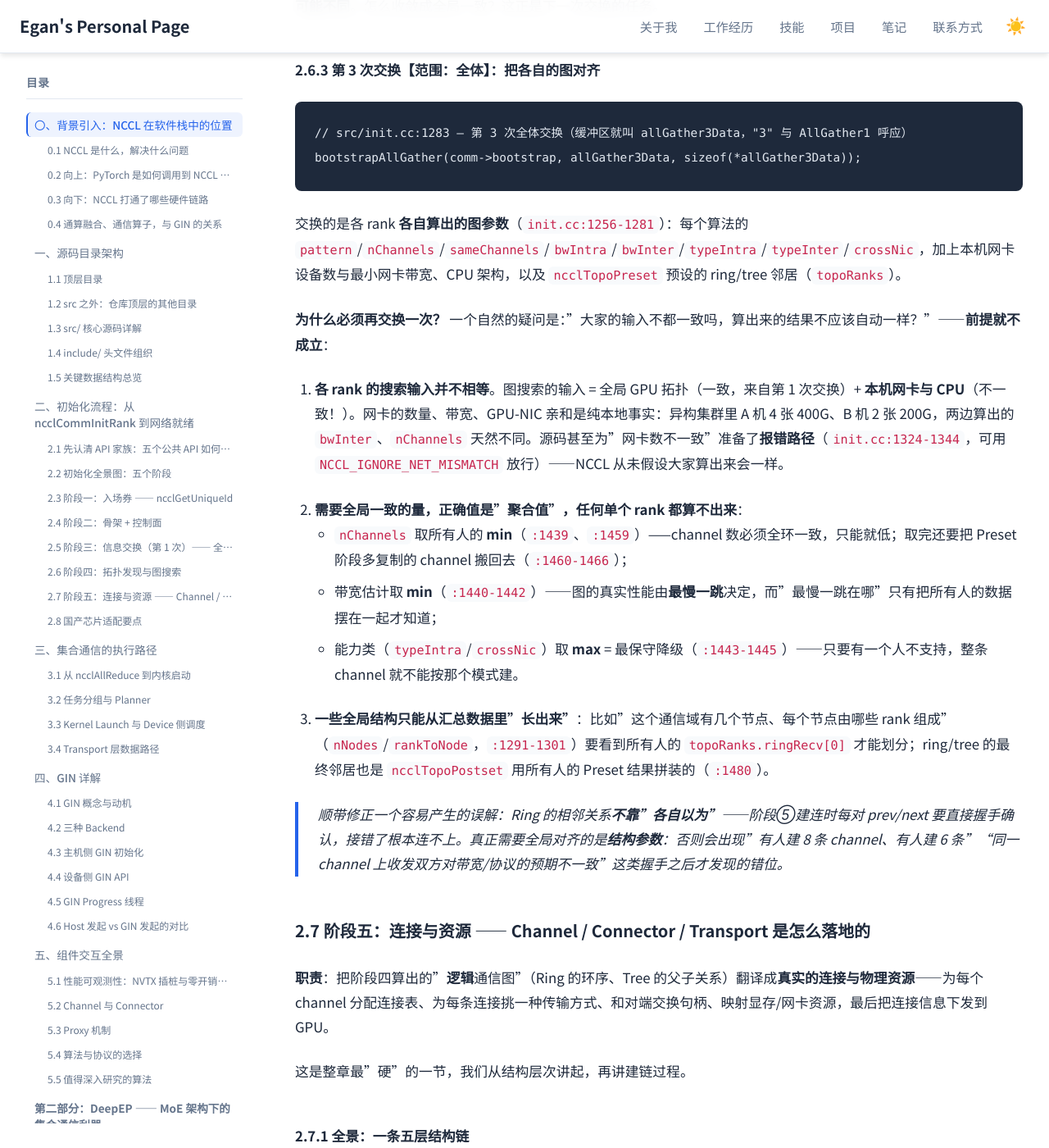
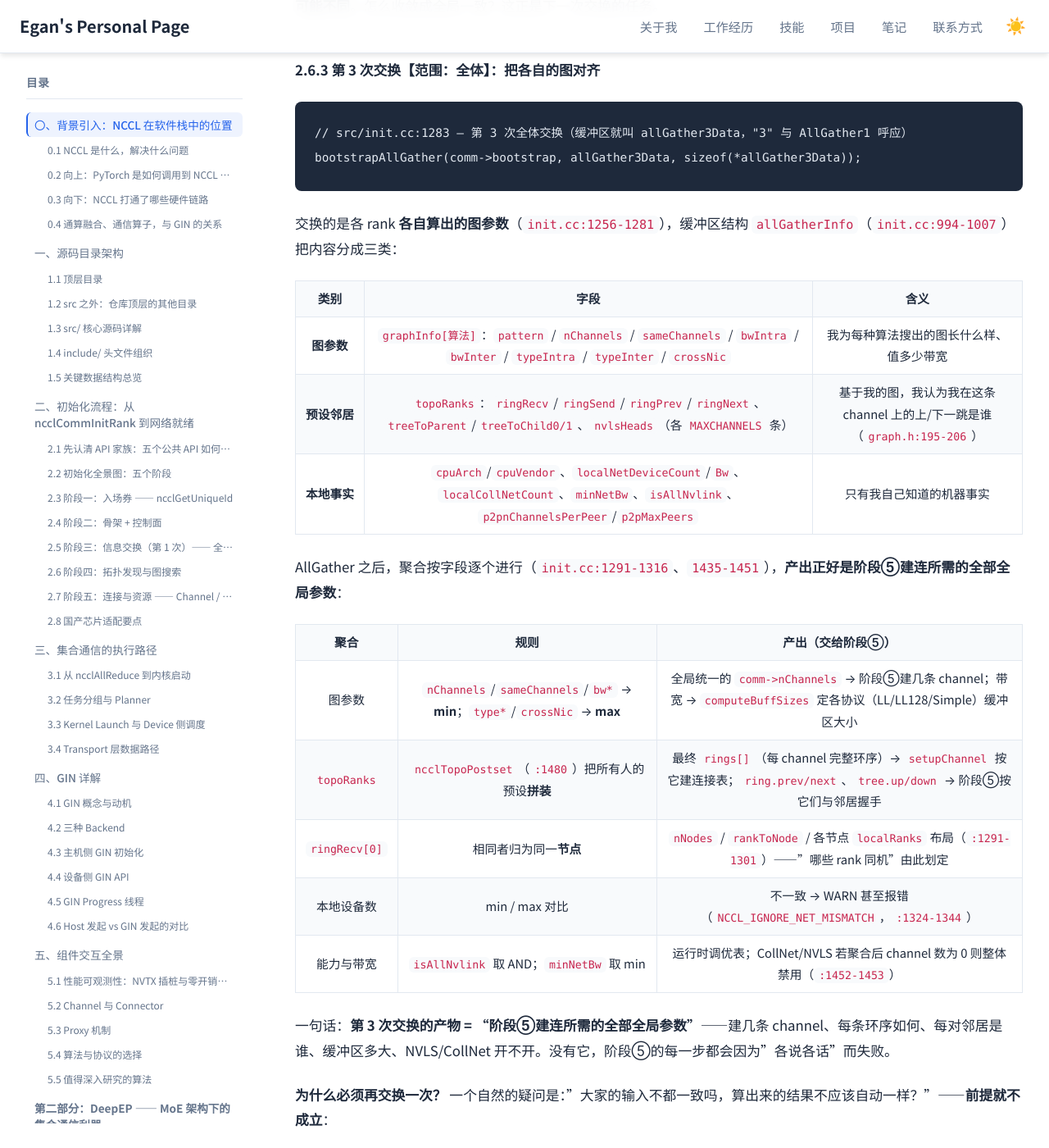
Before and after one commit to Lejun-Hu/Lejun-Hu.github.io, a Jekyll site: the page built from _notes/2026-8-24-nccl-source-study.md, in a window 1280 px wide and 1400 px high, scrolled down 51524 px. Shown: the whole window at 82% size. Built offline with Jekyll 4.4.1, drawn with Linux system fonts in a browser that asks for light colours.

Commit message:
note: detail allGather3 contents, aggregation rules and stage-5 outputs

````diff
--- a/_notes/2026-8-24-nccl-source-study.md
+++ b/_notes/2026-8-24-nccl-source-study.md
@@ -1311,7 +1311,25 @@ ncclTopoCompute(comm->topo, nvlsGraph);
 bootstrapAllGather(comm->bootstrap, allGather3Data, sizeof(*allGather3Data));
 ```
 
-交换的是各 rank **各自算出的图参数**（`init.cc:1256-1281`）：每个算法的 `pattern`/`nChannels`/`sameChannels`/`bwIntra`/`bwInter`/`typeIntra`/`typeInter`/`crossNic`，加上本机网卡设备数与最小网卡带宽、CPU 架构，以及 `ncclTopoPreset` 预设的 ring/tree 邻居（`topoRanks`）。
+交换的是各 rank **各自算出的图参数**（`init.cc:1256-1281`），缓冲区结构 `allGatherInfo`（`init.cc:994-1007`）把内容分成三类：
+
+| 类别 | 字段 | 含义 |
+|------|------|------|
+| **图参数** | `graphInfo[算法]`：`pattern` / `nChannels` / `sameChannels` / `bwIntra` / `bwInter` / `typeIntra` / `typeInter` / `crossNic` | 我为每种算法搜出的图长什么样、值多少带宽 |
+| **预设邻居** | `topoRanks`：`ringRecv`/`ringSend`/`ringPrev`/`ringNext`、`treeToParent`/`treeToChild0/1`、`nvlsHeads`（各 `MAXCHANNELS` 条） | 基于我的图，我认为我在这条 channel 上的上/下一跳是谁（`graph.h:195-206`） |
+| **本地事实** | `cpuArch`/`cpuVendor`、`localNetDeviceCount`/`Bw`、`localCollNetCount`、`minNetBw`、`isAllNvlink`、`p2pnChannelsPerPeer`/`p2pMaxPeers` | 只有我自己知道的机器事实 |
+
+AllGather 之后，聚合按字段逐个进行（`init.cc:1291-1316`、`1435-1451`），**产出正好是阶段⑤建连所需的全部全局参数**：
+
+| 聚合 | 规则 | 产出（交给阶段⑤） |
+|------|------|------------------|
+| 图参数 | `nChannels`/`sameChannels`/`bw*` → **min**；`type*`/`crossNic` → **max** | 全局统一的 `comm->nChannels` → 阶段⑤建几条 channel；带宽 → `computeBuffSizes` 定各协议（LL/LL128/Simple）缓冲区大小 |
+| `topoRanks` | `ncclTopoPostset`（`:1480`）把所有人的预设**拼装** | 最终 `rings[]`（每 channel 完整环序）→ `setupChannel` 按它建连接表；`ring.prev/next`、`tree.up/down` → 阶段⑤按它们与邻居握手 |
+| `ringRecv[0]` | 相同者归为同一**节点** | `nNodes` / `rankToNode` / 各节点 `localRanks` 布局（`:1291-1301`）——"哪些 rank 同机"由此划定 |
+| 本地设备数 | min / max 对比 | 不一致 → WARN 甚至报错（`NCCL_IGNORE_NET_MISMATCH`，`:1324-1344`） |
+| 能力与带宽 | `isAllNvlink` 取 AND；`minNetBw` 取 min | 运行时调优表；CollNet/NVLS 若聚合后 channel 数为 0 则整体禁用（`:1452-1453`） |
+
+一句话：**第 3 次交换的产物 = "阶段⑤建连所需的全部全局参数"**——建几条 channel、每条环序如何、每对邻居是谁、缓冲区多大、NVLS/CollNet 开不开。没有它，阶段⑤的每一步都会因为"各说各话"而失败。
 
 **为什么必须再交换一次？** 一个自然的疑问是："大家的输入不都一致吗，算出来的结果不应该自动一样？"——**前提就不成立**：
 
````
